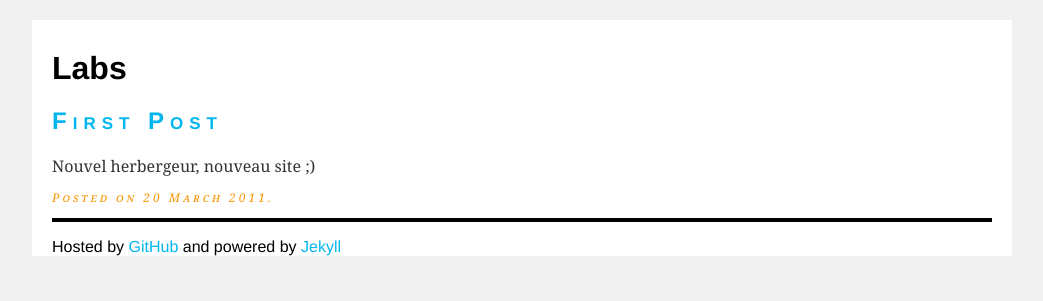
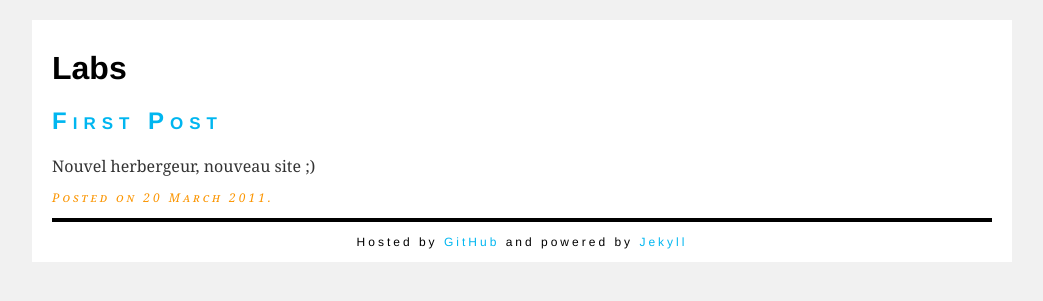
Before and after one commit to stealth35/stealth35.github.com, a Jekyll site: the page built from index.html, in a window 1280 px wide. Shown: the top 301 px of the page, without its empty margins (118-1161 px from the left). Built offline with Jekyll 4.4.1, drawn with Linux system fonts in a browser that asks for light colours.

Commit message:
Stylize footer

```diff
--- a/stylesheets/master.css
+++ b/stylesheets/master.css
@@ -44,4 +44,8 @@ header {
 }
 footer {
 	border-top:4px solid #000000;
+	font-size:12px;
+	letter-spacing:0.25em;
+	text-align:center;
+	padding:1px 0;
 }
```
